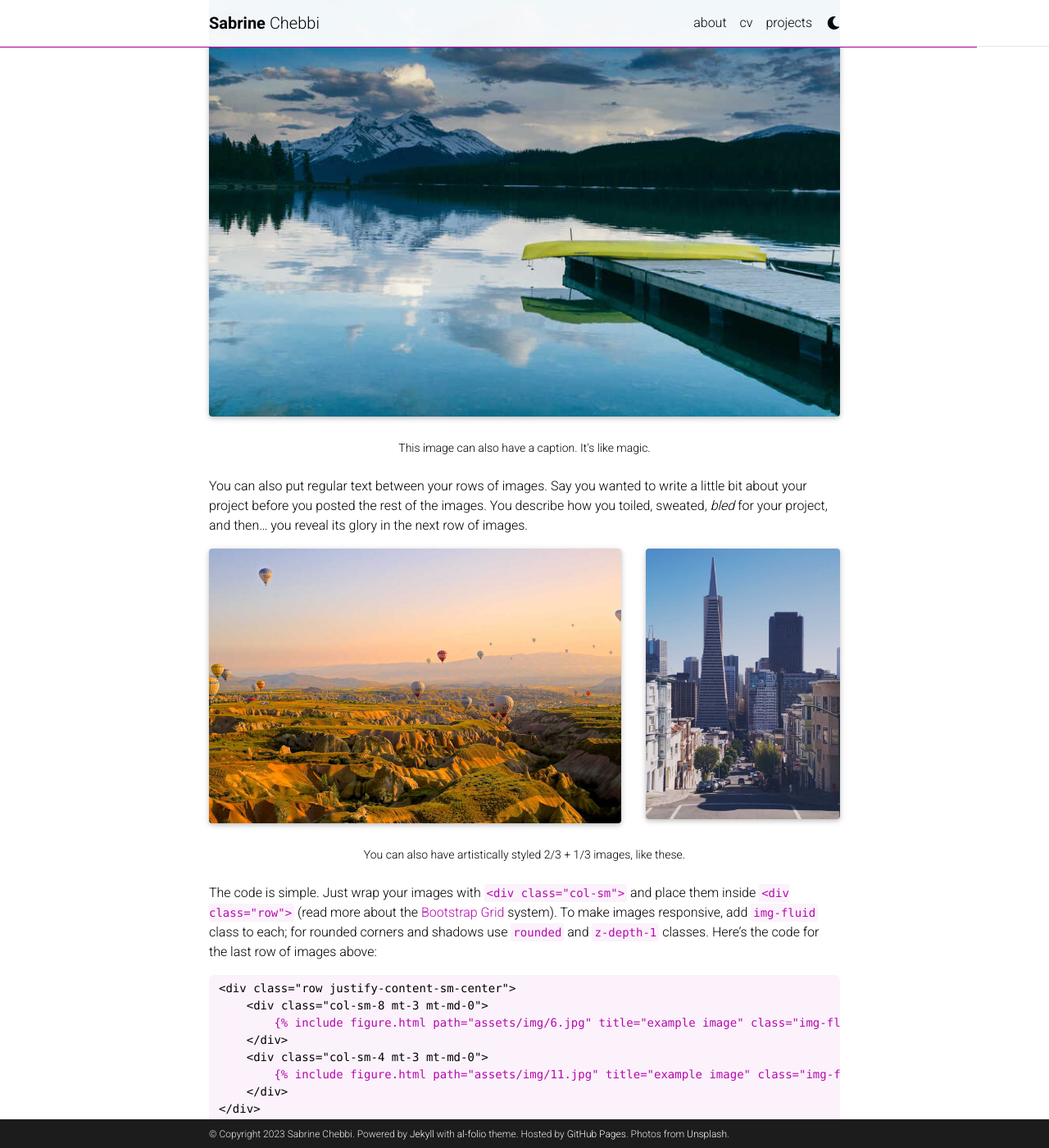
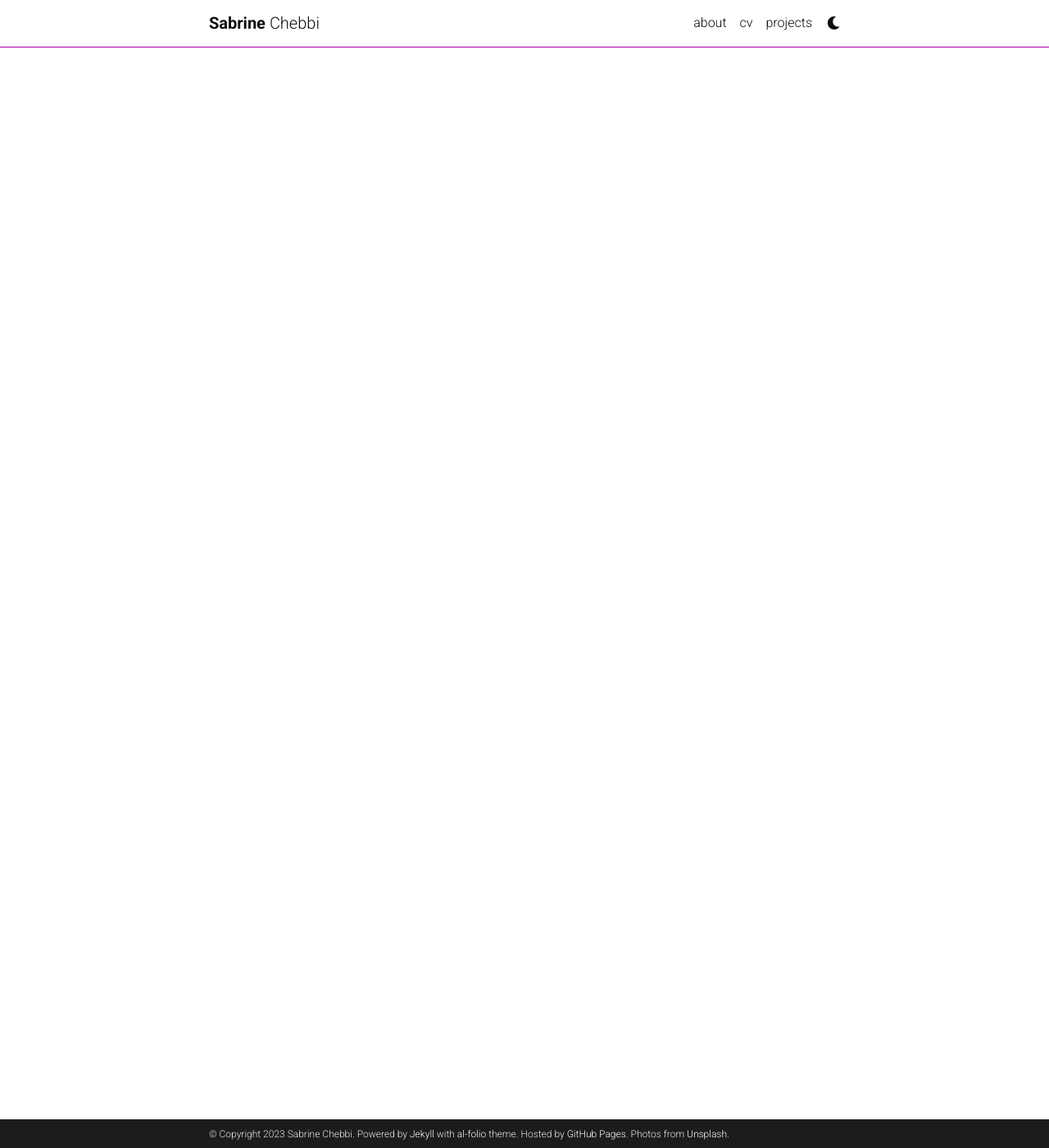
Before and after one commit to Sabrine-stack/Sabrine-stack.github.io, a Jekyll site: the page built from _projects/2_project.md, in a window 1280 px wide and 1400 px high, scrolled down 749 px. Shown: the whole window at 82% size. Built offline with Jekyll 4.4.1, drawn with Linux system fonts in a browser that asks for light colours; full-size pictures stand in for the smaller copies a plugin makes; comment, search, counter and statistics services are not loaded; a style sheet for code colours, icons or effects is not loaded; some of the changed text lies outside the part shown.

Commit message:
Update 2_project.md

````diff
--- a/_projects/2_project.md
+++ b/_projects/2_project.md
@@ -12,69 +12,3 @@ It's easy to include images in a flexible 3-column grid format.
 Make your photos 1/3, 2/3, or full width.
 
 To give your project a background in the portfolio page, just add the img tag to the front matter like so:
-
-    ---
-    layout: page
-    title: project
-    description: a project with a background image
-    img: /assets/img/12.jpg
-    ---
-
-<div class="row">
-    <div class="col-sm mt-3 mt-md-0">
-        {% include figure.html path="assets/img/1.jpg" title="example image" class="img-fluid rounded z-depth-1" %}
-    </div>
-    <div class="col-sm mt-3 mt-md-0">
-        {% include figure.html path="assets/img/3.jpg" title="example image" class="img-fluid rounded z-depth-1" %}
-    </div>
-    <div class="col-sm mt-3 mt-md-0">
-        {% include figure.html path="assets/img/5.jpg" title="example image" class="img-fluid rounded z-depth-1" %}
-    </div>
-</div>
-<div class="caption">
-    Caption photos easily. On the left, a road goes through a tunnel. Middle, leaves artistically fall in a hipster photoshoot. Right, in another hipster photoshoot, a lumberjack grasps a handful of pine needles.
-</div>
-<div class="row">
-    <div class="col-sm mt-3 mt-md-0">
-        {% include figure.html path="assets/img/5.jpg" title="example image" class="img-fluid rounded z-depth-1" %}
-    </div>
-</div>
-<div class="caption">
-    This image can also have a caption. It's like magic.
-</div>
-
-You can also put regular text between your rows of images.
-Say you wanted to write a little bit about your project before you posted the rest of the images.
-You describe how you toiled, sweated, *bled* for your project, and then... you reveal its glory in the next row of images.
-
-
-<div class="row justify-content-sm-center">
-    <div class="col-sm-8 mt-3 mt-md-0">
-        {% include figure.html path="assets/img/6.jpg" title="example image" class="img-fluid rounded z-depth-1" %}
-    </div>
-    <div class="col-sm-4 mt-3 mt-md-0">
-        {% include figure.html path="assets/img/11.jpg" title="example image" class="img-fluid rounded z-depth-1" %}
-    </div>
-</div>
-<div class="caption">
-    You can also have artistically styled 2/3 + 1/3 images, like these.
-</div>
-
-
-The code is simple.
-Just wrap your images with `<div class="col-sm">` and place them inside `<div class="row">` (read more about the <a href="https://getbootstrap.com/docs/4.4/layout/grid/">Bootstrap Grid</a> system).
-To make images responsive, add `img-fluid` class to each; for rounded corners and shadows use `rounded` and `z-depth-1` classes.
-Here's the code for the last row of images above:
-
-{% raw %}
-```html
-<div class="row justify-content-sm-center">
-    <div class="col-sm-8 mt-3 mt-md-0">
-        {% include figure.html path="assets/img/6.jpg" title="example image" class="img-fluid rounded z-depth-1" %}
-    </div>
-    <div class="col-sm-4 mt-3 mt-md-0">
-        {% include figure.html path="assets/img/11.jpg" title="example image" class="img-fluid rounded z-depth-1" %}
-    </div>
-</div>
-```
-{% endraw %}
````
